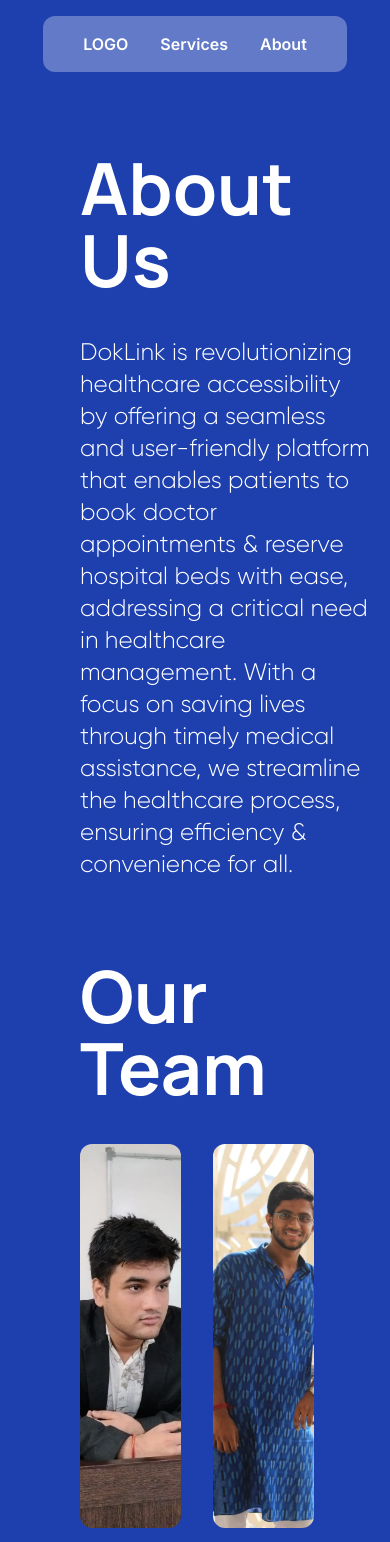
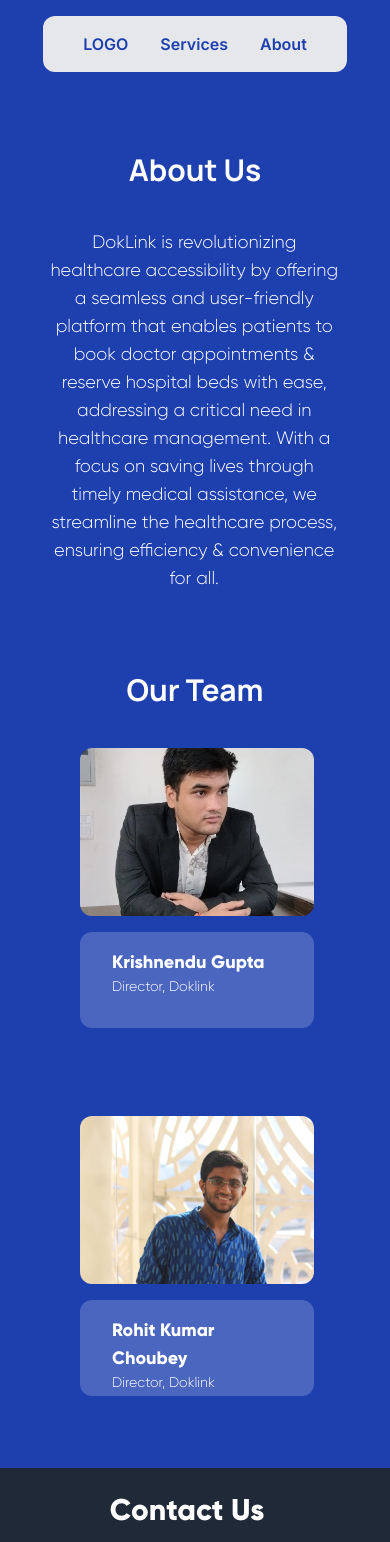
Before and after one commit to Taher2512/DokLink, a Next.js app: page /about in a window 390 px wide. Shown: the top 1542 px of the page. Built offline with nearby package versions, Linux system fonts and the light colour scheme.

Commit message:
all pages made responsive

```diff
--- a/src/app/about/page.js
+++ b/src/app/about/page.js
@@ -6,8 +6,8 @@
   return (
     <>
       <Navbar />
-      <h1 className="ManropeBold text-7xl text-white ml-20 mt-20">About Us</h1>
-      <p className="GilroyLight text-2xl w-3/4 ml-20 mt-10 text-white">
+      <h1 className="ManropeBold sm:text-7xl text-3xl text-center sm:text-left text-white sm:ml-20 mt-20">About Us</h1>
+      <p className="GilroyLight text-lg sm:text-2xl w-3/4 sm:ml-20 ml-12 text-center sm:text-left mt-10 text-white">
         DokLink is revolutionizing healthcare accessibility by offering a
         seamless and user-friendly platform that enables patients to book doctor
         appointments & reserve hospital beds with ease, addressing a critical
@@ -15,17 +15,17 @@
         timely medical assistance, we streamline the healthcare process,
         ensuring efficiency & convenience for all.
       </p>
-      <h1 className="ManropeBold text-7xl text-white ml-20 mt-20">Our Team</h1>
+      <h1 className="ManropeBold sm:text-7xl text-3xl text-center sm:text-left text-white sm:ml-20 mt-20">Our Team</h1>
 
-      <div className="grid grid-cols-2 auto-rows-auto gap-x-8 gap-y-4 w-[60%] ml-20 mt-10 mb-16">
-        <div className="h-96 overflow-hidden rounded-xl">
+      <div className=" grid sm:grid-cols-2 sm:grid-rows-2  grid-rows-4 gap-x-8 gap-y-4 w-[60%] ml-20 mt-10 sm:h-auto h-[45rem]">
+        <div className="max-h-96 overflow-hidden rounded-xl">
           <img
             src="./member1.jpg"
             className="w-full h-full object-cover "
             alt="Team Member 1"
           />
         </div>
-        <div className="h-96 rounded-xl overflow-hidden">
+        <div className="max-h-96 rounded-xl overflow-hidden">
           <img
             src="./member2.jpg"
             className="w-full h-full object-cover object-top"
@@ -33,13 +33,13 @@
           />
         </div>
 
-        <div className="flex-col px-8 py-4 bg-white/20 text-white rounded-xl h-auto max-h-80">
-          <h1 className="GilroyBold text-2xl">Krishnendu Gupta</h1>
-          <h3 className="GilroyLight text-xl">Director, Doklink</h3>
+        <div className="flex-col px-8 py-4 bg-white/20 text-white rounded-xl max-h-24 row-start-2">
+          <h1 className="GilroyBold sm:text-2xl text-lg">Krishnendu Gupta</h1>
+          <h3 className="GilroyLight sm:text-xl text-sm">Director, Doklink</h3>
         </div>
-        <div className="flex-col px-8 py-4 bg-white/20 text-white rounded-xl h-auto max-h-80">
-          <h1 className="GilroyBold text-2xl">Rohit Kumar Choubey</h1>
-          <h3 className="GilroyLight text-xl">Director, Doklink</h3>
+        <div className="flex-col px-8 py-4 bg-white/20 text-white rounded-xl max-h-24 ">
+          <h1 className="GilroyBold sm:text-2xl text-lg">Rohit Kumar Choubey</h1>
+          <h3 className="GilroyLight sm:text-xl text-sm">Director, Doklink</h3>
         </div>
       </div>
       <Footer />
--- a/src/app/components/sections/Hero.js
+++ b/src/app/components/sections/Hero.js
@@ -7,7 +7,7 @@
       <div className="relative md:w-1/2 w-full h-full flex flex-col justify-center items-center md:items-start p-16 md:p-0 md:pl-40 z-10">
         <img
           src="./hero-blob-2.png"
-          className="absolute -top-24 -left-10 h-auto w-auto -z-10 opacity-15"
+          className="absolute -top-24 -left-4 h-auto w-auto -z-10 opacity-15"
         />
         <img
           src="./hero-asset-2.png"
--- a/src/app/components/sections/Navbar.js
+++ b/src/app/components/sections/Navbar.js
@@ -5,8 +5,8 @@
 
 function Navbar({ scrollToRef, servicesRef }) {
   return (
-    <nav className="flex items-center justify-center md:w-full text-white">
-      <div className="md:px-20 px-10 py-4  bg-white/30 flex md:gap-20 gap-8 items-center justify-center mt-4 rounded-xl">
+    <nav className="flex items-center justify-center md:w-full text-[#1e40af]">
+      <div className="md:px-20 px-10 py-4  bg-gray-200 flex md:gap-20 gap-8 items-center justify-center mt-4 rounded-xl">
         <Link href="/" className="md:text-lg text-base font-semibold">
           LOGO
         </Link>
--- a/src/app/components/sections/Problems2.jsx
+++ b/src/app/components/sections/Problems2.jsx
@@ -2,82 +2,80 @@
 
 function Problems2() {
   return (
-    <>
-      <div className="px-60 ">
-        <div className="grid grid-rows-5 gap-4 ">
-          <div className="bg-white/30 h-60 rounded-xl flex items-center justify-between px-8">
-            <span>
-              <h1 className="GilroyBold text-white text-3xl">
+      <div className="px-4 sm:px-60 h-auto my-4 sm:my-16">
+        <div className="flex flex-col gap-4">
+          <div className="bg-white/30 w-full sm:h-60 rounded-xl flex flex-col-reverse gap-4 sm:flex-row items-center justify-between px-4 sm:px-8 py-4">
+            <span className="text-center sm:text-left">
+              <h1 className="GilroyBold text-white text-xl sm:text-3xl">
                 Limited access to timely medical services
               </h1>
-              <p className="GilroyLight text-white text-xl">
+              <p className="GilroyLight text-white text-md sm:text-xl">
                 Many individuals face delays in accessing critical medical care,
                 leading to preventable fatalities.
               </p>
             </span>
-            <span className="blobright w-80 h-80 mr-8 overflow-hidden">
+            <span className="blobright sm:w-80 sm:h-80 w-40 h-40 mr-8 overflow-hidden ">
               <img src="problem1.svg" className="object-cover" />
             </span>
           </div>
-          <div className="bg-white/30 h-60 rounded-xl flex items-center justify-between px-8">
-            <span className="blobleft w-80 h-80 mr-8 overflow-hidden">
+          <div className="bg-white/30 w-full sm:h-60 h-auto rounded-xl flex flex-col gap-4 sm:flex-row items-center justify-between px-4 sm:px-8 py-4">
+            <span className="blobleft sm:w-80 sm:h-80 w-32 h-32 mr-8 overflow-hidden">
               <img src="problem2.jpg" className="object-cover" />
             </span>
-            <span>
-              <h1 className="GilroyBold text-white text-3xl">
+            <span className="text-center sm:text-left">
+              <h1 className="GilroyBold text-white text-xl sm:text-3xl">
                 Insufficient medical facilities in urban and rural area
               </h1>
-              <p className="GilroyLight text-white text-xl">
+              <p className="GilroyLight text-white text-md sm:text-xl">
                 Urban and rural regions lack adequate healthcare infrastructure,
                 exacerbating the challenge.
               </p>
             </span>
           </div>
-          <div className="bg-white/30 h-60 rounded-xl flex items-center justify-between px-8">
-            <span>
-              <h1 className="GilroyBold text-white text-3xl">
+          <div className="bg-white/30 w-full sm:h-60 rounded-xl flex flex-col-reverse gap-4 sm:flex-row items-center justify-between px-4 sm:px-8 py-4">
+            <span className="text-center sm:text-left">
+              <h1 className="GilroyBold text-white text-xl sm:text-3xl">
                 Inefficient doctor appointment booking systems
               </h1>
-              <p className="GilroyLight text-white text-xl">
+              <p className="GilroyLight text-white text-md sm:text-xl">
                 Current methods for booking appointments are cumbersome and
                 time-consuming, hindering access to care.
               </p>
             </span>
-            <span className="blobright w-80 h-80 mr-8 overflow-hidden">
+            <span className="blobright sm:w-80 sm:h-80 w-32 h-32 mr-8 overflow-hidden">
               <img src="problem3.svg" className="object-cover" />
             </span>
           </div>
-          <div className="bg-white/30 h-60 rounded-xl flex items-center justify-between px-8">
-            <span className="blobleft w-80 h-80 mr-8 overflow-hidden">
+          <div className="bg-white/30 w-full sm:h-60 h-auto rounded-xl flex flex-col gap-4 sm:flex-row items-center justify-between px-4 sm:px-8 py-4">
+            <span className="blobleft sm:w-80 sm:h-80 w-32 h-32 mr-8 overflow-hidden">
               <img src="problem4.svg" className="object-cover" />
             </span>
-            <span>
-              <h1 className="GilroyBold text-white text-3xl">
+            <span className="text-center sm:text-left">
+              <h1 className="GilroyBold text-white text-xl sm:text-3xl">
                 Challenges in hospital bed management
               </h1>
-              <p className="GilroyLight text-white text-xl">
+              <p className="GilroyLight text-white text-md sm:text-xl">
                 Hospitals struggle with bed allocation, resulting in shortages
                 during emergencies.
               </p>
             </span>
           </div>
-          <div className="bg-white/30 h-60 rounded-xl flex items-center justify-between px-8">
-            <span>
-              <h1 className="GilroyBold text-white text-3xl">
+          <div className="bg-white/30 w-full sm:h-60 h-auto rounded-xl flex flex-col-reverse gap-4 sm:flex-row items-center justify-between px-4 sm:px-8 py-4">
+            <span className="text-center sm:text-left">
+              <h1 className="GilroyBold text-white text-xl sm:text-3xl">
                 Lack of systematic approach to appointments and bed booking
               </h1>
-              <p className="GilroyLight text-white text-xl">
+              <p className="GilroyLight text-white text-md sm:text-xl">
                 The absence of streamlined processes leads to confusion and
                 inefficiencies in healthcare delivery.
               </p>
             </span>
-            <span className="blobright w-80 h-80 mr-8 overflow-hidden">
+            <span className="blobright sm:w-80 sm:h-80 w-32 h-32 mr-8 overflow-hidden">
               <img src="problem5.svg" className="object-cover" />
             </span>
           </div>
         </div>
       </div>
-    </>
   );
 }
 
```
Also changed, not shown: src/app/globals.css (line endings or trailing spaces).
